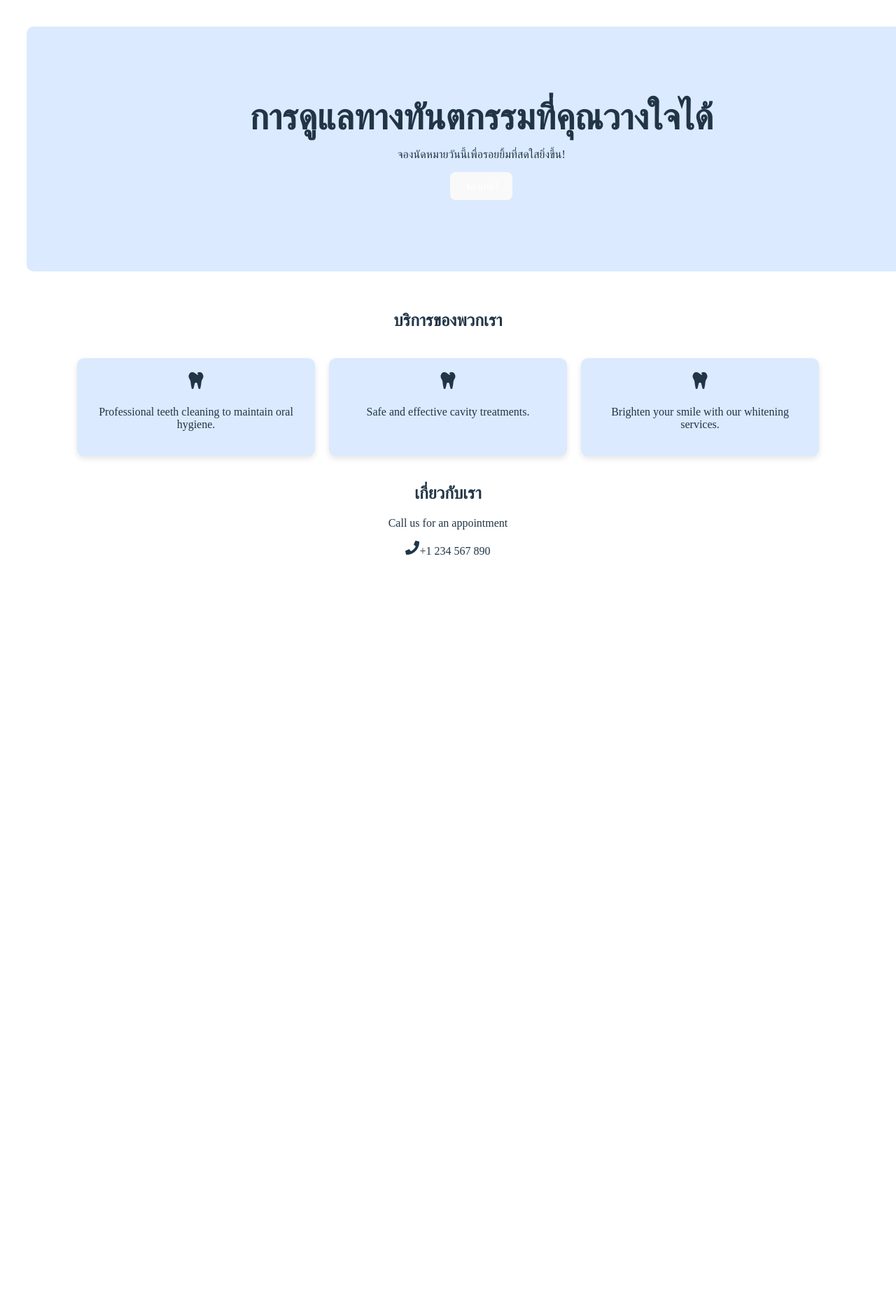
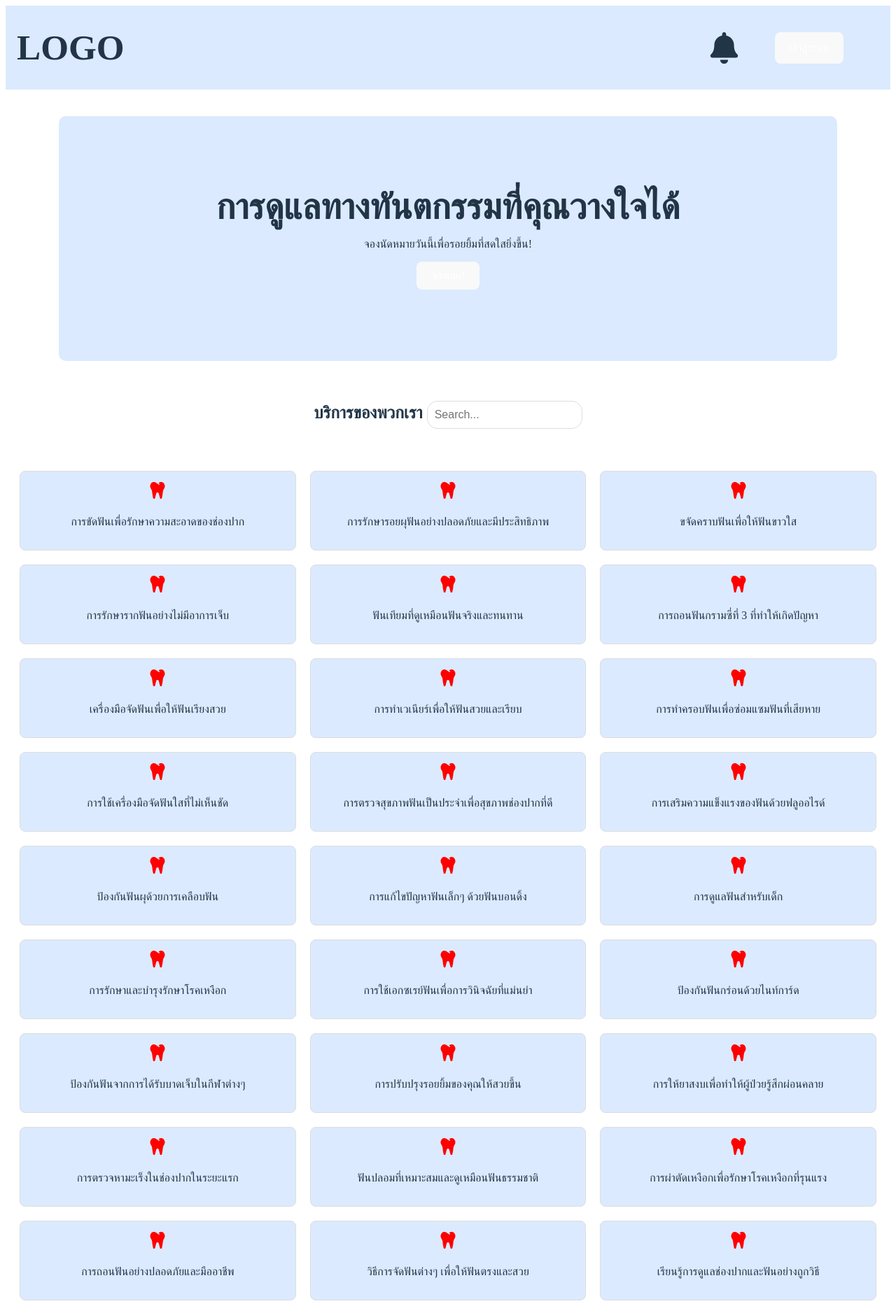
Before and after one commit to Tiger66070167/Dental-clinic-service-booking-website, a React (Vite) app: page / in a window 1280 px wide. Shown: the top 1877 px of the page at 70% size. Before the commit the page ends 800 px from the top, so only its background shows below. Built offline with nearby package versions, Linux system fonts and the light colour scheme.

Commit message:
Homepage

```diff
--- a/src/Card.jsx
+++ b/src/Card.jsx
@@ -2,7 +2,7 @@ import { FaTooth } from "react-icons/fa";
 const Card = ({ title, description }) => {
     return (
             <div className="card">
-            <FaTooth size={24}/>
+            <FaTooth size={24} color="red"/>
             <h2>{title}</h2>
             <p>{description}</p>
             </div>
--- a/src/CardContainer.jsx
+++ b/src/CardContainer.jsx
@@ -1,10 +1,38 @@
 import Card from "./Card";
 
 const cardData = [
-    { id: 1, name: "Teeth Cleaning", description: "Professional teeth cleaning to maintain oral hygiene." },
-    { id: 2, name: "Cavity Filling", description: "Safe and effective cavity treatments." },
-    { id: 3, name: "Teeth Whitening", description: "Brighten your smile with our whitening services." },
-    ];
+    { id: 1, name: "การขัดฟัน", description: "การขัดฟันเพื่อรักษาความสะอาดของช่องปาก" },
+    { id: 2, name: "การอุดฟัน", description: "การรักษารอยผุฟันอย่างปลอดภัยและมีประสิทธิภาพ" },
+    { id: 3, name: "การฟอกสีฟัน", description: "ขจัดคราบฟันเพื่อให้ฟันขาวใส" },
+    { id: 4, name: "การรักษารากฟัน", description: "การรักษารากฟันอย่างไม่มีอาการเจ็บ" },
+    { id: 5, name: "การฝังฟันเทียม", description: "ฟันเทียมที่ดูเหมือนฟันจริงและทนทาน" },
+    { id: 6, name: "การถอนฟันกรามซี่ที่ 3", description: "การถอนฟันกรามซี่ที่ 3 ที่ทำให้เกิดปัญหา" },
+    { id: 7, name: "การใส่เครื่องมือจัดฟัน", description: "เครื่องมือจัดฟันเพื่อให้ฟันเรียงสวย" },
+    { id: 8, name: "การทำเวเนียร์", description: "การทำเวเนียร์เพื่อให้ฟันสวยและเรียบ" },
+    { id: 9, name: "การใส่ครอบฟัน", description: "การทำครอบฟันเพื่อซ่อมแซมฟันที่เสียหาย" },
+    { id: 10, name: "อินวิซาลายน์", description: "การใช้เครื่องมือจัดฟันใสที่ไม่เห็นชัด" },
+    { id: 11, name: "การตรวจสุขภาพช่องปาก", description: "การตรวจสุขภาพฟันเป็นประจำเพื่อสุขภาพช่องปากที่ดี" },
+    { id: 12, name: "การรักษาด้วยฟลูออไรด์", description: "การเสริมความแข็งแรงของฟันด้วยฟลูออไรด์" },
+    { id: 13, name: "การเคลือบฟัน", description: "ป้องกันฟันผุด้วยการเคลือบฟัน" },
+    { id: 14, name: "การทำฟันบอนดิ้ง", description: "การแก้ไขปัญหาฟันเล็กๆ ด้วยฟันบอนดิ้ง" },
+    { id: 15, name: "ทันตกรรมสำหรับเด็ก", description: "การดูแลฟันสำหรับเด็ก" },
+    { id: 16, name: "การรักษาโรคเหงือก", description: "การรักษาและบำรุงรักษาโรคเหงือก" },
+    { id: 17, name: "การถ่ายภาพเอกซเรย์ฟัน", description: "การใช้เอกซเรย์ฟันเพื่อการวินิจฉัยที่แม่นยำ" },
+    { id: 18, name: "การทำไนท์การ์ด", description: "ป้องกันฟันกร่อนด้วยไนท์การ์ด" },
+    { id: 19, name: "การทำปากการ์ด", description: "ป้องกันฟันจากการได้รับบาดเจ็บในกีฬาต่างๆ" },
+    { id: 20, name: "การทำยิ้มใหม่", description: "การปรับปรุงรอยยิ้มของคุณให้สวยขึ้น" },
+    { id: 21, name: "ทันตกรรมแบบมีการสงบสติอารมณ์", description: "การให้ยาสงบเพื่อทำให้ผู้ป่วยรู้สึกผ่อนคลาย" },
+    { id: 22, name: "การตรวจหามะเร็งในช่องปาก", description: "การตรวจหามะเร็งในช่องปากในระยะแรก" },
+    { id: 23, name: "ฟันปลอม", description: "ฟันปลอมที่เหมาะสมและดูเหมือนฟันธรรมชาติ" },
+    { id: 24, name: "การผ่าตัดเหงือก", description: "การผ่าตัดเหงือกเพื่อรักษาโรคเหงือกที่รุนแรง" },
+    { id: 25, name: "การถอนฟัน", description: "การถอนฟันอย่างปลอดภัยและมืออาชีพ" },
+    { id: 26, name: "การจัดฟัน", description: "วิธีการจัดฟันต่างๆ เพื่อให้ฟันตรงและสวย" },
+    { id: 27, name: "การให้ความรู้เรื่องการดูแลสุขภาพช่องปาก", description: "เรียนรู้การดูแลช่องปากและฟันอย่างถูกวิธี" },
+    { id: 28, name: "ทันตกรรมเพื่อความงาม", description: "การทำทันตกรรมเพื่อความงามของฟันและรอยยิ้ม" },
+    { id: 29, name: "การรักษา TMJ", description: "การรักษาปัญหาข้อต่อขากรรไกรที่เกิดอาการปวด" },
+    { id: 30, name: "การรักษาปัญหาการกรนและหยุดหายใจขณะนอนหลับ", description: "การรักษาปัญหาการกรนและหยุดหายใจขณะนอนหลับ" },
+];
+
 
 const CardContainer = () => {
     return (
--- a/src/Homepage.jsx
+++ b/src/Homepage.jsx
@@ -1,15 +1,17 @@
 import React from "react";
-import { FaPhone } from "react-icons/fa";
+import { FaPhone, FaBell } from "react-icons/fa";
 import CardContainer from "./CardContainer";
-
-const testimonials = [
-    { name: "John Doe", review: "Great experience! The staff was friendly and professional.", rating: 5 },
-    { name: "Jane Smith", review: "Highly recommend! My teeth feel amazing.", rating: 5 },
-    ];
 
 function HomePage(){
     return (
         <div>
+        <header>
+            <h1>LOGO</h1>
+            <div>
+                <FaBell size={45}/>
+                <button>เข้าสู้ระบบ</button>
+            </div>
+        </header>
         {/* Top Homepage Section */}
         <section className="top">
             <div>
@@ -22,20 +24,22 @@ function HomePage(){
         {/* Services Section */}
         <section>
             <div className="center">
-                <h2>บริการของพวกเรา</h2>
+                <h2>บริการของพวกเรา <input className="search-box" type="text" placeholder="Search..."/>
+                </h2>
+
                 <CardContainer />
             </div>
         </section>
 
         {/*Buttom Contact Section */}
-        <section>
-            <div className="center">
+        <footer>
+            <div>
                 <h2>เกี่ยวกับเรา</h2>
-                <p>Call us for an appointment</p>
+                <p>โทรติดต่อเราเพื่อทำการนัดหมาย</p>
                 <FaPhone size={20} className="text-blue-500" />
                 <span>+1 234 567 890</span>
             </div>
-        </section>
+        </footer>
         </div>
     );
 };
--- a/src/index.css
+++ b/src/index.css
@@ -1,9 +1,10 @@
-html, body, #root {
+#root {
+  position: relative;
   height: 100%;
   width: 100%;
   margin: 0;
   padding: 0;
-  overflow: hidden;
+
 }
 
 a {
@@ -13,14 +14,6 @@ a {
 }
 a:hover {
   color: #535bf2;
-}
-
-body {
-  margin: 0;
-  display: flex;
-  place-items: center;
-  min-width: 320px;
-  min-height: 100vh;
 }
 
 h {
@@ -63,7 +56,7 @@ button:focus-visible {
 
 .top div{
   background-color: RGB(219,234,254);
-  width: 1200px;
+  width: 80%;
   height: 250px;
   margin: 1cm;
   padding: 50px;
@@ -85,20 +78,59 @@ button:focus-visible {
 }
 
 .card-container {
-  display: flex; /* Makes cards align in a single row */
-  gap: 20px; /* Adds spacing between cards */
-  justify-content: center; /* Centers the cards in the container */
+  display: grid;
+  grid-template-columns: repeat(3, 1fr); /* กำหนดให้มี 3 คอลัมน์ */
+  gap: 20px; /* ระยะห่างระหว่างคอลัมน์และแถว */
+  grid-auto-rows: minmax(100px, auto); /* กำหนดความสูงแถวที่ยืดหยุ่น */
   padding: 20px;
-  overflow-x: auto; /* Enables horizontal scrolling if too many cards */
+
 }
 
 .card {
+    border: 1px solid #ddd;
+    padding: 15px;
+    background-color: RGB(219,234,254);
+    border-radius: 8px;
+    text-align: center;
+}
+
+footer{
+  padding: 5%;
+  background-color: #1a1a1b;
+  color: azure;
+}
+
+.search-box {
+  width: 200px;
+  padding: 10px;
+  margin-bottom: 20px;
+  border: 1px solid #ddd;
+  border-radius: 15px;
+  font-size: 16px;
+}
+
+.search-box:hover {
+  border-color: #646cff;
+}
+
+header{
   background-color: RGB(219,234,254);
-  width: 300px;
-  padding: 20px;
-  border-radius: 10px;
-  box-shadow: 0px 4px 8px rgba(0, 0, 0, 0.1);
-  text-align: center;
+  height: 100px;
+  position: top;
+  top: 0;
+  padding: 10px 16px;
+  display: flex;
+  align-items: center;
+  gap: 900px;
+
+}
+
+header div{
+  position: Absolute; right: 10px;
+  width:  250px;
+  align-items: right;
+  display: flex;
+  gap: 50px;
 }
 
 
```
